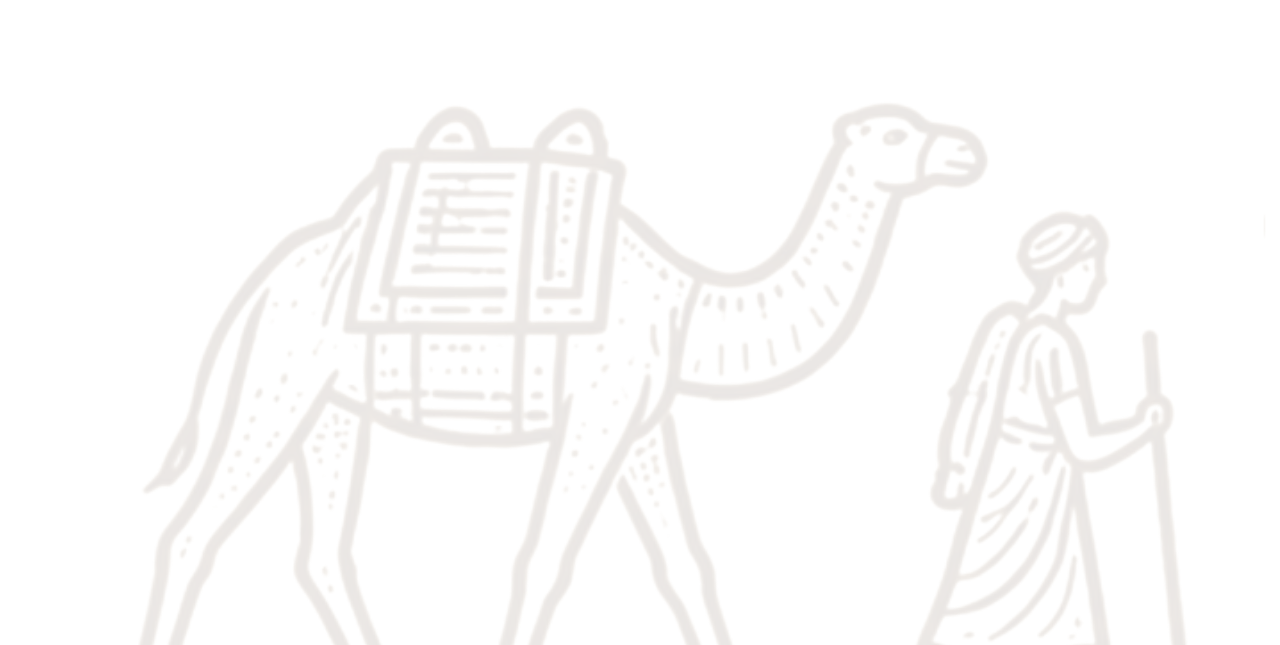
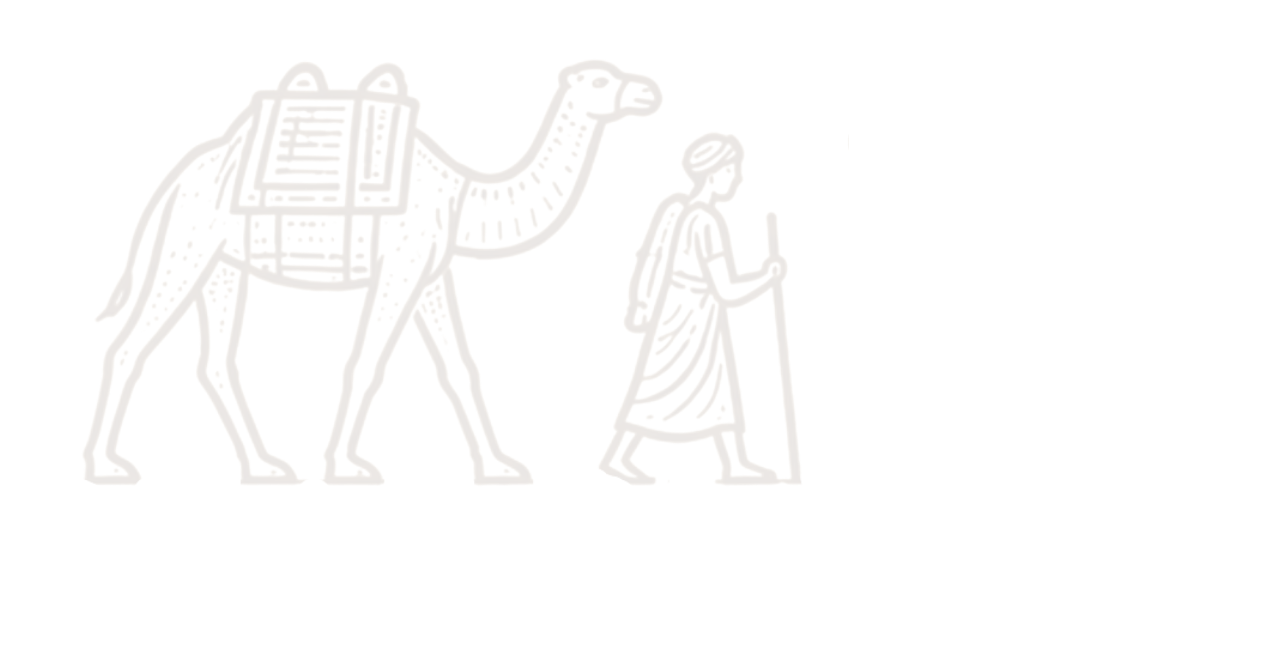
Before and after one commit to Davinder1436/Dridh-landing, a React (Vite) app: page / in a window 1280 px wide. Shown: the part 1395-2040 px from the top of the page. Built offline with nearby package versions, Linux system fonts and the light colour scheme; the HTML template or start-up script is replaced by a standard one.

Commit message:
added background svgs

```diff
--- a/src/components/Hero.tsx
+++ b/src/components/Hero.tsx
@@ -11,7 +11,7 @@ const SIGNALS = [
 export default function Hero() {
   return (
     <section className="hero" id="top">
-      <EraBackdrop src="era/fold1/yoga-fold1.svg" className="era-hero" aspect="1 / 1" />
+      <EraBackdrop src="era/fold1/yoga-fold1.svg" className="era-hero" aspect="1 / 1" animated />
       <EraBackdrop src="era/fold1/camel-fold1.svg" className="era-hero-camel" aspect="631.5 / 424.5" opacity={0.1} />
       <div className="wrap">
         <span className="kicker">Hospitality systems · built for what comes next</span>
--- a/src/components/Impact.tsx
+++ b/src/components/Impact.tsx
@@ -32,7 +32,6 @@ export default function Impact() {
       <section id="shift" className="section-rule">
         <EraBackdrop src="era/fold2/sunrise-fold2.svg" className="era-shift" aspect="563.25 / 429" />
         <EraBackdrop src="era/fold2/dumbbell-towel-fold2.svg" className="era-shift-drift" aspect="618.75 / 366" opacity={0.16} />
-        <EraBackdrop src="era/fold2/dumbbell-towel-fold2.svg" className="era-shift-corner" aspect="618.75 / 366" />
         <div className="wrap">
           <div className="section-head">
             <span className="kicker">The shift</span>
--- a/src/components/Product.tsx
+++ b/src/components/Product.tsx
@@ -66,7 +66,7 @@ export default function Product() {
           <div className="review-by">
             <span className="dash" aria-hidden="true" />
             <div>
-              <strong>Lorem Ipsum</strong>
+              <strong>Rajiv</strong>
               Founder, Osho Himalayas
             </div>
           </div>
--- a/src/era/EraBackdrop.tsx
+++ b/src/era/EraBackdrop.tsx
@@ -1,96 +1,57 @@
-import { useEffect, useId, useRef, useState } from 'react'
+import { useId } from 'react'
 
 /**
- * A quiet background illustration that reveals itself from the bottom-left.
+ * A quiet background illustration, rendered as a plain image.
  *
- * One mask, scaled uniformly from the bottom-left corner, so width and height
- * advance together at the same pace and the revealed corner travels straight
- * along the diagonal to the top right.
+ * Pass `animated` for the bottom-left reveal sweep plus the ambient drift.
+ * Only the hero yoga artwork uses it; every other instance stays static.
  *
- * The reveal and the ambient drift both wait for the section to scroll into
- * view (via IntersectionObserver); nothing animates for off-screen sections.
- *
- * It is asset-agnostic. Because the mask is anchored in view-box units, any SVG
- * dropped into public/era/… works with no per-asset configuration:
+ * It is asset-agnostic. Any SVG dropped into public/era/… works with
+ * no per-asset configuration:
  *
  *   <EraBackdrop src="era/medieval/palace.svg" />
  */
-
-export const REVEAL = {
-  /** total length of the reveal, seconds */
-  seconds: 5,
-  /** how much is already showing at the start */
-  seed: 0.06,
-  /** softness of the advancing edge, in view-box units */
-  feather: 10,
-  /** near-steady, so the sweep reads as one continuous travel */
-  ease: 'cubic-bezier(.35,.15,.6,.9)',
-} as const
 
 export default function EraBackdrop({
   src,
   className = '',
   opacity = 0.07,
   aspect = '3 / 2',
+  animated = false,
 }: {
   src: string
   className?: string
   opacity?: number
-  /** CSS aspect-ratio of the asset; only affects letterboxing, not the reveal */
+  /** CSS aspect-ratio of the asset; only affects letterboxing, not the image */
   aspect?: string
+  /** bottom-left reveal + ambient drift; hero yoga artwork only */
+  animated?: boolean
 }) {
   const uid = useId().replace(/:/g, '')
-  const hostRef = useRef<HTMLDivElement>(null)
-  const [play, setPlay] = useState(false)
-  const [reduced, setReduced] = useState(false)
 
-  useEffect(() => {
-    setReduced(window.matchMedia('(prefers-reduced-motion: reduce)').matches)
-  }, [])
-
-  useEffect(() => {
-    if (reduced || play) return
-    const el = hostRef.current
-    if (!el) return
-    const io = new IntersectionObserver(
-      (entries) => {
-        if (entries.some((e) => e.isIntersecting)) {
-          setPlay(true)
-          io.disconnect()
-        }
-      },
-      { threshold: 0.15 }
+  if (!animated) {
+    return (
+      <div className={`era-backdrop ${className}`} aria-hidden="true" style={{ aspectRatio: aspect }}>
+        <img src={`${import.meta.env.BASE_URL}${src}`} alt="" style={{ opacity }} />
+      </div>
     )
-    io.observe(el)
-    return () => io.disconnect()
-  }, [reduced, play])
+  }
 
   const maskId = `era-m-${uid}`
   const blurId = `era-b-${uid}`
-  const started = play && !reduced
-  const grow: React.CSSProperties | undefined = reduced
-    ? undefined
-    : {
-        transformBox: 'view-box',
-        transformOrigin: '0% 100%', // bottom-left of the viewBox, whatever its size
-        animationName: started ? 'era-grow' : undefined,
-        animationDuration: `${REVEAL.seconds}s`,
-        animationTimingFunction: REVEAL.ease,
-        animationFillMode: 'both',
-        transform: started ? undefined : `scale(${REVEAL.seed})`,
-      }
 
   return (
-    <div ref={hostRef} className={`era-backdrop ${className}${started ? ' revealed' : ''}`} aria-hidden="true" style={{ aspectRatio: aspect }}>
+    <div className={`era-backdrop ${className} animated`} aria-hidden="true" style={{ aspectRatio: aspect }}>
       <svg viewBox="0 0 1200 800" preserveAspectRatio="xMidYMid meet" style={{ opacity }}>
         <defs>
           <filter id={blurId} x="-20%" y="-20%" width="140%" height="140%">
-            <feGaussianBlur stdDeviation={REVEAL.feather} />
+            <feGaussianBlur stdDeviation={10} />
           </filter>
           <mask id={maskId} maskUnits="userSpaceOnUse">
-            {/* outer group sweeps sideways, inner group grows upward */}
-            <g style={grow}>
-              {/* only a small overshoot, so scale maps closely to how far the edge has travelled */}
+            {/* sweeps sideways and grows upward from the bottom-left corner;
+                the animation itself lives in CSS so reduced-motion users
+                get the fully revealed static image */}
+            <g className="era-reveal">
               <rect x="-20" y="-20" width="1240" height="840" fill="#fff" filter={`url(#${blurId})`} />
             </g>
           </mask>
--- a/src/styles.css
+++ b/src/styles.css
@@ -318,11 +318,11 @@ section { padding-block: clamp(64px, 9vw, 132px); }
 #offer .wrap { position: relative; z-index: 1; }
 /* beach holds the right side, level with point 01 */
 .era-offer-beach {
-  right: -4%; top: 14%; width: min(36%, 440px);
+  right: calc(-4% + 1cm); top: 14%; width: min(40%, 480px);
 }
-/* burj sits down the right side, against the middle of points 02 and 03 */
+/* burj sits down the left side, against the middle of points 02 and 03 */
 .era-offer-burj {
-  right: -3%; top: 55%; width: min(48%, 600px);
+  left: -3%; top: 55%; width: min(24%, 300px);
 }
 @media (max-width: 1000px) { .era-offer-beach, .era-offer-burj { opacity: .55; } }
 @media (max-width: 700px)  { .era-offer-beach, .era-offer-burj { display: none; } }
@@ -330,10 +330,11 @@ section { padding-block: clamp(64px, 9vw, 132px); }
 /* ---------- product backdrop (front desk) --------------------------------- */
 #product { position: relative; }
 #product .wrap { position: relative; z-index: 1; }
-/* front desk holds the top right, a little below the heading — like the
-   hero's yoga piece, which hangs top-right of its own section */
+/* front desk holds the top right, up in the section's top padding band
+   so it clears the heading and lede — like the hero's yoga piece,
+   which hangs top-right of its own section */
 .era-product-desk {
-  right: 0%; top: 9%; width: min(36%, 440px);
+  right: 2cm; top: 0; width: min(54%, 660px);
 }
 @media (max-width: 1000px) { .era-product-desk { opacity: .55; } }
 @media (max-width: 700px)  { .era-product-desk { display: none; } }
@@ -512,15 +513,24 @@ section { padding-block: clamp(64px, 9vw, 132px); }
   .sched-body iframe { min-height: 480px; }
 }
 
-/* ---------- era backdrop (decorative, reveals from the bottom-left) ------- */
+/* ---------- era backdrop (plain images; only .animated moves) ------------ */
 .era-backdrop {
   position: absolute; z-index: 0;
   pointer-events: none; user-select: none; overflow: hidden;
 }
+.era-backdrop img { width: 100%; height: 100%; display: block; object-fit: contain; }
 .era-backdrop svg { width: 100%; height: 100%; display: block; }
 
-/* the reveal: bottom-left to top-right, both axes advancing together */
+/* hero yoga artwork only: bottom-left reveal + ambient drift */
 @keyframes era-grow { from { transform: scale(.06) } to { transform: scale(1) } }
+@keyframes era-drift { from { transform: translate3d(0, 0, 0); } to { transform: translate3d(0, -8px, 0); } }
+@media (prefers-reduced-motion: no-preference) {
+  .era-backdrop.animated .era-reveal {
+    transform-box: view-box; transform-origin: 0% 100%;
+    animation: era-grow 5s cubic-bezier(.35,.15,.6,.9) both;
+  }
+  .era-backdrop.animated svg { animation: era-drift 28s ease-in-out infinite alternate; }
+}
 
 /* the hero holds the backdrop; its own content must sit above it */
 .hero { position: relative; }
@@ -539,40 +549,21 @@ section { padding-block: clamp(64px, 9vw, 132px); }
 @media (max-width: 1000px) { .era-hero-camel { opacity: .55; left: -10%; width: 44%; } }
 @media (max-width: 700px)  { .era-hero-camel { display: none; } }
 
-/* ambient life: every era illustration breathes almost imperceptibly once
-   revealed — a few pixels over half a minute, so it stays out of the
-   spotlight while still contributing to the scene */
-@media (prefers-reduced-motion: no-preference) {
-  .era-backdrop.revealed svg { animation: era-drift 28s ease-in-out infinite alternate; }
-}
-@keyframes era-drift { from { transform: translate3d(0, 0, 0); } to { transform: translate3d(0, -8px, 0); } }
+
 
 /* ---------- shift section (fold 2) ---------------------------------------- */
 #shift { position: relative; }
 #shift .wrap { position: relative; z-index: 1; }
 /* main visual: sunrise holds the upper right, like the hero's feature art */
 .era-shift {
-  right: -5%; top: 6%; width: min(52%, 620px);
+  right: -5%; top: calc(6% - 2cm); width: min(52%, 620px);
 }
-/* secondary piece: dumbbell + towel sits fully visible along the bottom left,
-   a slow travel through the section rather than a static corner */
+/* secondary piece: dumbbell + towel sits fully visible along the bottom left */
 .era-shift-drift {
   left: -2%; bottom: 4%; width: min(44%, 560px);
 }
-@media (prefers-reduced-motion: no-preference) {
-  .era-shift-drift.revealed svg { animation: era-pan 38s ease-in-out infinite alternate; }
-}
-@keyframes era-pan {
-  from { transform: translate3d(-12px, 5px, 0); }
-  to { transform: translate3d(12px, -5px, 0); }
-}
-/* corner piece: dumbbell + towel tucked into the bottom right,
-   just before the reading band begins */
-.era-shift-corner {
-  right: -3%; bottom: 0; width: min(28%, 320px);
-}
-@media (max-width: 1000px) { .era-shift, .era-shift-drift, .era-shift-corner { opacity: .55; } }
-@media (max-width: 700px)  { .era-shift, .era-shift-drift, .era-shift-corner { display: none; } }
+@media (max-width: 1000px) { .era-shift, .era-shift-drift { opacity: .55; } }
+@media (max-width: 700px)  { .era-shift, .era-shift-drift { display: none; } }
 
 
 /* ---------- reading band (copper) ---------------------------------------- */
```
